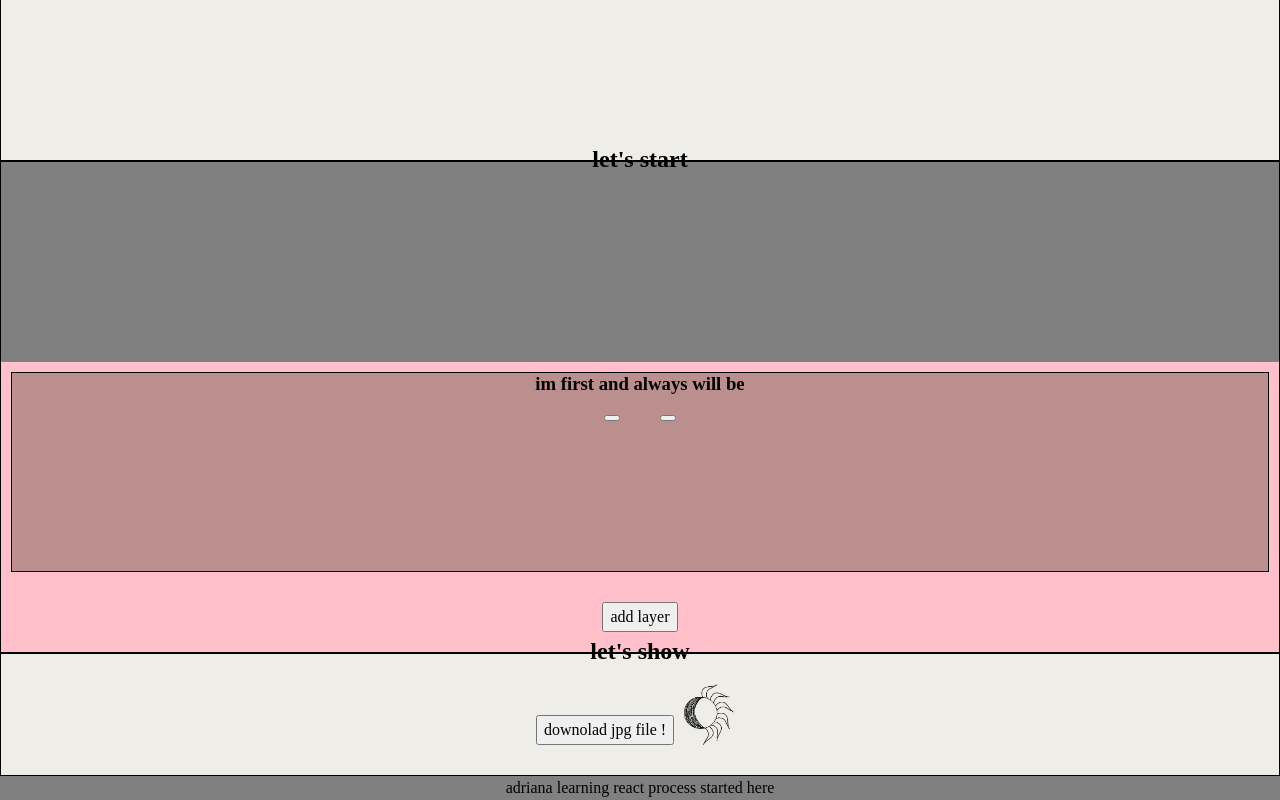
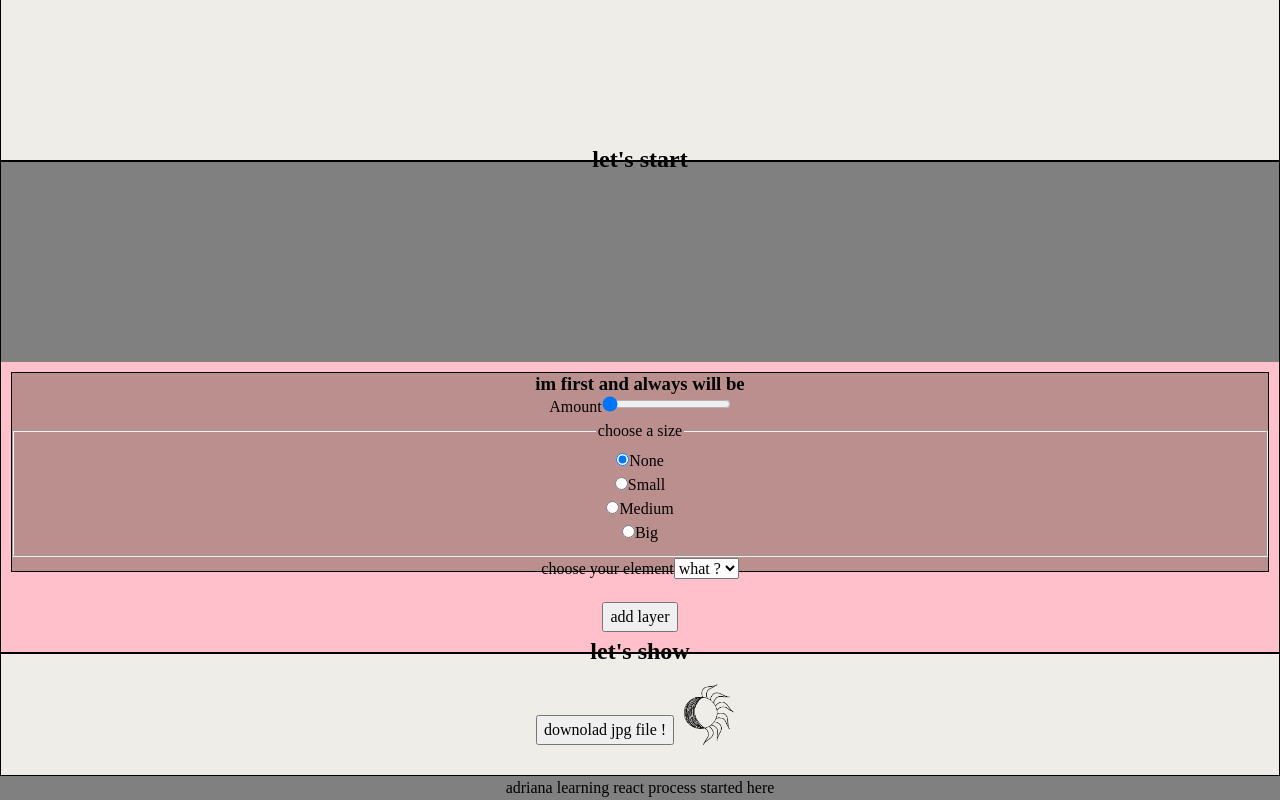
Before and after one commit to adriannagryglak/mandalapp, a React (Create React App) app: page / in a window 1280 px wide. Shown: the part 639-1439 px from the top of the page. Built offline with nearby package versions, Linux system fonts and the light colour scheme.

Commit message:
add working draft of form to Panel component

```diff
--- a/src/components/Panel.js
+++ b/src/components/Panel.js
@@ -1,25 +1,91 @@
+
 import React from "react";
 
 export default function Panel(props){
 
+    const [formData, setFormData] = React.useState({size : "none",
+                                                    plants: "",
+                                                    amount: 4});
+
+    function handleChange(event){
+
+        const {name, value} = event.target;
+        setFormData(prevData =>{
+            return {
+                ...prevData,
+                [name]: value,
+            }
+        });
+    }
+
+    const firstFormForMiddle = (
+        <div className="middle-panel">
+            <h3>im first and always will be</h3>
+            <form>
+
+            <label htmlFor="amount">Amount</label>
+            <input type="range" id="amount" name="amount" value={formData.amount} onChange={handleChange} min="4" max="20" step="1"></input>
+
+            <fieldset>
+                <legend>choose a size</legend>
+                <input type="radio"
+                        id="none"
+                        onChange={handleChange}
+                        name="size"
+                        value="none"
+                        checked={formData.size === "none"}>
+                </input>
+                <label htmlFor="none">None</label>
+                <br/>
+                <input type="radio"
+                        id="small"
+                        onChange={handleChange}
+                        name="size"
+                        value="small"
+                        checked={formData.size === "small"}>
+                </input>
+                <label htmlFor="small">Small</label>
+                <br/>
+                <input type="radio"
+                        id="medium"
+                        onChange={handleChange}
+                        name="size"
+                        value="medium"
+                        checked={formData.size === "medium"}>
+                </input>
+                <label htmlFor="medium">Medium</label>
+                <br/>
+                <input type="radio"
+                        id="big"
+                        onChange={handleChange}
+                        name="size"
+                        value="big"
+                        checked={formData.size === "big"}>
+                </input>
+                <label htmlFor="big">Big</label>
+                <br/>
+            </fieldset>
+
+            <label htmlFor="plants">choose your element</label>
+            <select id="plants" value={formData.plants} name="plants" onChange={handleChange}>
+                <option value="">what ?</option>
+                <option value="flower">flower</option>
+                <option value="leaf">leaf</option>
+                <option value="cone">cone</option>
+            </select>
+
+            </form>
+        </div>);
+
+
+    const layersForm = (
+        <div className="middle-panel">
+            <h3>{numToAdjective(props.id)} panel is here</h3>
+            <i onClick={()=>props.onClickRemovePanel(props.id)}>X</i>
+        </div>);
+
     return (
-        props.isFirst ? (
-            <div className="middle-panel">
-                 <h3>im first and always will be</h3>
-                 <button></button>
-                 <button></button>
-            </div>
-        ) : (
-            <div className="middle-panel">
-                <h3>{numToAdjective(props.id)} panel is here</h3>
-                 <button></button>
-                 <button></button>
-                 <button></button>
-                 <button></button>
-
-                 <i onClick={()=>props.onClickRemovePanel(props.id)}>X</i>
-            </div>
-        )
+        props.isFirst ? firstFormForMiddle : layersForm
     );
 
 }
```
Also changed, not shown: src/components/MandalaControl.js (+0 -7 lines).
